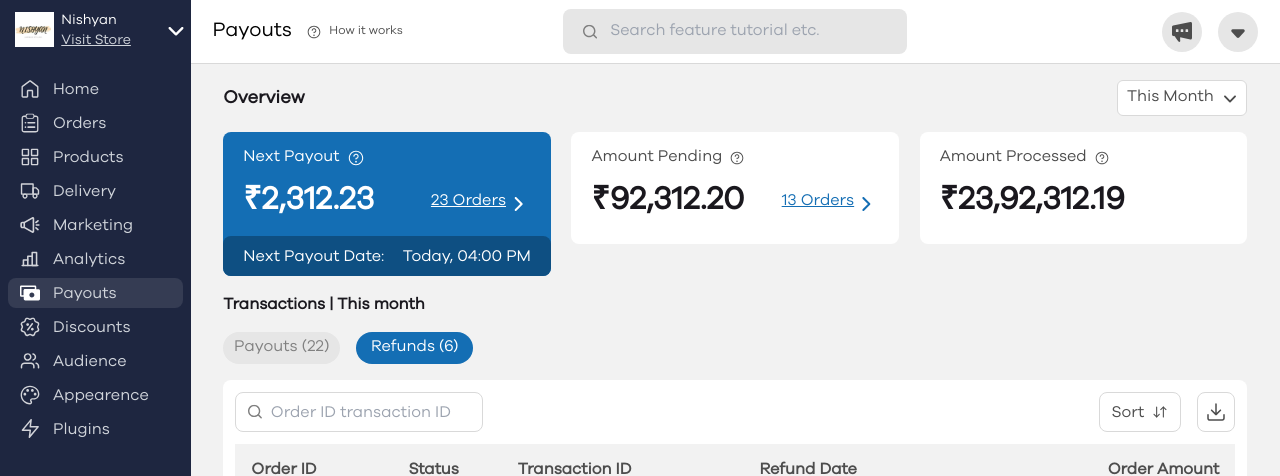
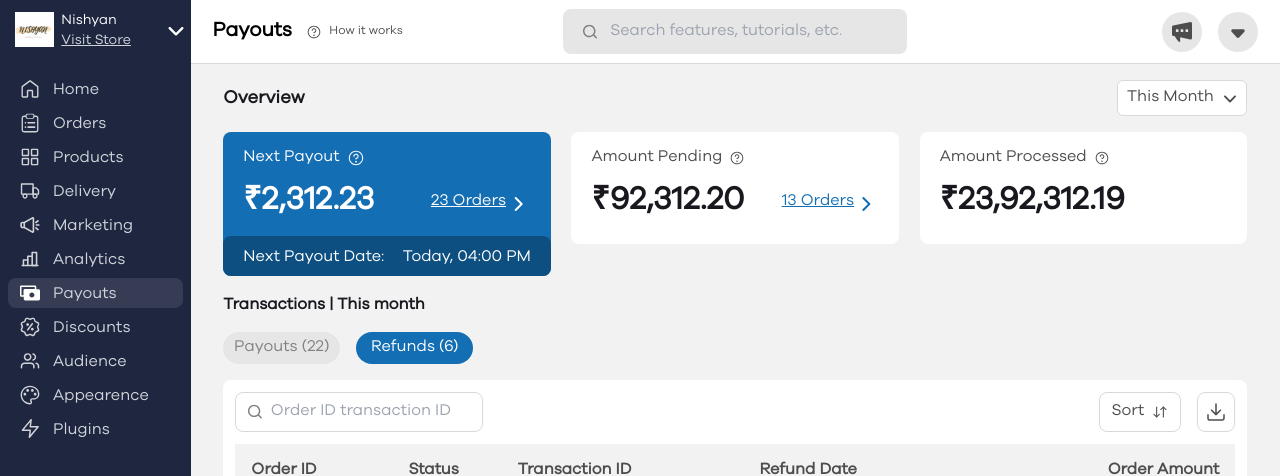
Before and after one commit to utkarshtri03/task, a React (Vite) app: page / in a window 1280 px wide. Shown: the top 476 px of the page. Built offline with nearby package versions, Linux system fonts and the light colour scheme; no server answers.

Commit message:
some more modifications

```diff
--- a/src/components/Navbar.jsx
+++ b/src/components/Navbar.jsx
@@ -5,7 +5,7 @@ const Navbar = () => {
   return (
     <div className="w-[100%] h-[64px] bg-[#FFFFFF] flex px-[2%] space-x-[4%] items-center border-b border-[#D9D9D9] ">
       <div className="flex w-[29.6%] space-x-[5%] items-center ">
-        <h3 className="text-[20px] font-medium text-xl pb-1 ">Payouts</h3>
+        <h3 className="text-[20px] font-semibold text-xl pb-1 ">Payouts</h3>
         <div className="flex items-center space-x-2  ">
           <Navicon1 />
           <p className="text-[#4D4D4D] text-[12px] hidden sm:block pb-1 ">
@@ -17,7 +17,7 @@ const Navbar = () => {
         <Searchicon />
         <input
           className="text-[#808080] pb-1 w-[60%] sm:w-full sm:block outline-none bg-transparent caret-opacity-100"
-          placeholder="Search feature tutorial etc."
+          placeholder="Search features, tutorials, etc."
         />
       </div>
 
--- a/src/components/Tabletop.jsx
+++ b/src/components/Tabletop.jsx
@@ -7,13 +7,13 @@ const Tabletop = () => {
       <div className="flex border h-full border-[#D9D9D9] w-[120px] sm:w-[248px] pl-3 space-x-2 items-center rounded-lg relative">
         <Searchicon />
         <input
-          className="text-[#999999] w-[60%] sm:w-full sm:block outline-none bg-transparent caret-opacity-100"
+          className="text-[#999999] w-[60%] sm:w-full sm:block outline-none bg-transparent caret-opacity-100 pb-1 "
           placeholder="Order ID transaction ID"
         />
       </div>
       <div className="flex h-full space-x-1 sm:space-x-4 ">
         <div className="flex border border-[#D9D9D9] items-center p-3 rounded-lg space-x-2 ">
-          <p className="text-[#4D4D4D]">Sort</p> <Sorticon />
+          <p className="text-[#4D4D4D] pb-1 ">Sort</p> <Sorticon />
         </div>
         <div className="h-full border border-[#D9D9D9] flex items-center p-2 rounded-lg ">
           <Downloadicon />
```
